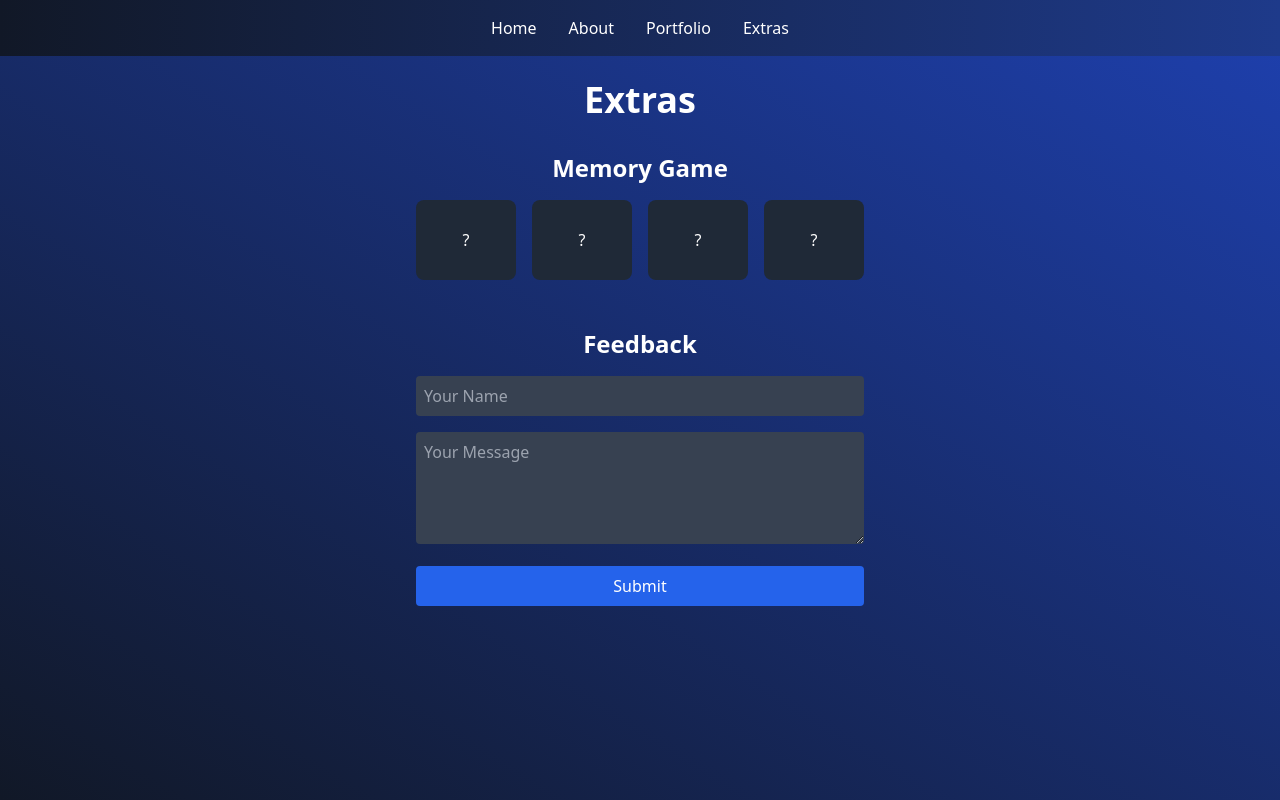
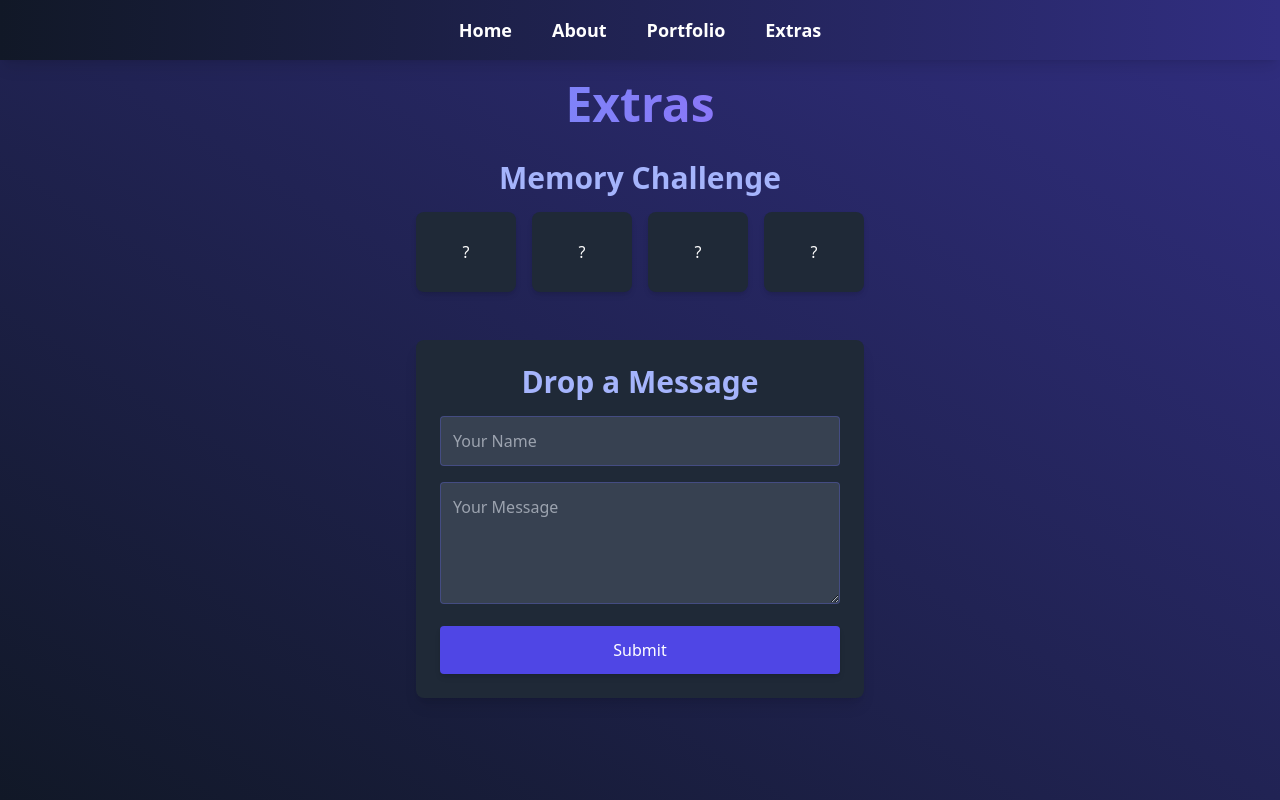
Before and after one commit to Somshubhro07/Portfolio, a React (Vite) app: page /extras in a window 1280 px wide. Built offline with nearby package versions, Linux system fonts and the light colour scheme.

Commit message:
Beautified website with updated UI, flying object, and other details

```diff
--- a/src/components/Navbar.jsx
+++ b/src/components/Navbar.jsx
@@ -6,13 +6,21 @@ const Navbar = () => {
     <motion.nav
       initial={{ y: -100 }}
       animate={{ y: 0 }}
-      className="fixed top-0 w-full bg-gradient-to-r from-gray-900 to-blue-900 text-white p-4 z-10"
+      className="fixed top-0 w-full bg-gradient-to-r from-gray-900 to-indigo-900 text-white p-4 z-10 shadow-lg"
     >
-      <ul className="flex justify-center space-x-8">
-        <li><NavLink to="/" className="hover:text-blue-300 transition">Home</NavLink></li>
-        <li><NavLink to="/about" className="hover:text-blue-300 transition">About</NavLink></li>
-        <li><NavLink to="/portfolio" className="hover:text-blue-300 transition">Portfolio</NavLink></li>
-        <li><NavLink to="/extras" className="hover:text-blue-300 transition">Extras</NavLink></li>
+      <ul className="flex justify-center space-x-10">
+        <li>
+          <NavLink to="/" className="text-lg hover:text-indigo-300 transition font-semibold">Home</NavLink>
+        </li>
+        <li>
+          <NavLink to="/about" className="text-lg hover:text-indigo-300 transition font-semibold">About</NavLink>
+        </li>
+        <li>
+          <NavLink to="/portfolio" className="text-lg hover:text-indigo-300 transition font-semibold">Portfolio</NavLink>
+        </li>
+        <li>
+          <NavLink to="/extras" className="text-lg hover:text-indigo-300 transition font-semibold">Extras</NavLink>
+        </li>
       </ul>
     </motion.nav>
   );
--- a/src/pages/Extras.jsx
+++ b/src/pages/Extras.jsx
@@ -4,10 +4,10 @@ import { motion } from 'framer-motion';
 const Extras = () => {
   // Memory Game State
   const [cards, setCards] = useState([
-    { id: 1, value: 'A', flipped: false },
-    { id: 2, value: 'A', flipped: false },
-    { id: 3, value: 'B', flipped: false },
-    { id: 4, value: 'B', flipped: false },
+    { id: 1, value: '💾', flipped: false },
+    { id: 2, value: '💾', flipped: false },
+    { id: 3, value: '🚀', flipped: false },
+    { id: 4, value: '🚀', flipped: false },
   ]);
   const [flipped, setFlipped] = useState([]);
 
@@ -45,26 +45,26 @@ const Extras = () => {
   };
 
   return (
-    <section className="min-h-screen pt-20 pb-10 bg-gradient-to-tr from-gray-900 to-blue-800 text-white">
+    <section className="min-h-screen pt-20 pb-10 bg-gradient-to-tr from-gray-900 to-indigo-900 text-white">
       <div className="max-w-5xl mx-auto">
         <motion.h2
           initial={{ opacity: 0 }}
           animate={{ opacity: 1 }}
-          className="text-4xl font-bold text-center mb-8"
+          className="text-5xl font-bold text-center mb-8 bg-clip-text text-transparent bg-gradient-to-r from-blue-400 to-purple-500"
         >
           Extras
         </motion.h2>
 
         {/* Mini Game */}
         <div className="mb-12">
-          <h3 className="text-2xl font-semibold text-center mb-4">Memory Game</h3>
+          <h3 className="text-3xl font-semibold text-center mb-4 text-indigo-300">Memory Challenge</h3>
           <div className="grid grid-cols-4 gap-4 max-w-md mx-auto">
             {cards.map(card => (
               <motion.div
                 key={card.id}
                 whileHover={{ scale: 1.05 }}
                 onClick={() => handleCardClick(card.id)}
-                className={`h-20 flex items-center justify-center bg-gray-800 rounded-lg cursor-pointer ${card.flipped ? 'bg-blue-600' : ''}`}
+                className={`h-20 flex items-center justify-center bg-gray-800 rounded-lg cursor-pointer shadow-md ${card.flipped ? 'bg-indigo-600' : 'bg-gray-700'}`}
               >
                 {card.flipped ? card.value : '?'}
               </motion.div>
@@ -73,26 +73,26 @@ const Extras = () => {
         </div>
 
         {/* Feedback Form */}
-        <div className="max-w-md mx-auto">
-          <h3 className="text-2xl font-semibold text-center mb-4">Feedback</h3>
+        <div className="max-w-md mx-auto bg-gray-800 p-6 rounded-lg shadow-lg">
+          <h3 className="text-3xl font-semibold text-center mb-4 text-indigo-300">Drop a Message</h3>
           <form onSubmit={handleSubmit} className="space-y-4">
             <input
               type="text"
               placeholder="Your Name"
               value={formData.name}
               onChange={(e) => setFormData({ ...formData, name: e.target.value })}
-              className="w-full p-2 rounded bg-gray-700 text-white"
+              className="w-full p-3 rounded bg-gray-700 text-white border border-indigo-500/30 focus:outline-none focus:border-indigo-500"
               required
             />
             <textarea
               placeholder="Your Message"
               value={formData.message}
               onChange={(e) => setFormData({ ...formData, message: e.target.value })}
-              className="w-full p-2 rounded bg-gray-700 text-white"
+              className="w-full p-3 rounded bg-gray-700 text-white border border-indigo-500/30 focus:outline-none focus:border-indigo-500"
               rows="4"
               required
             />
-            <button type="submit" className="w-full p-2 bg-blue-600 rounded hover:bg-blue-700 transition">
+            <button type="submit" className="w-full p-3 bg-indigo-600 rounded hover:bg-indigo-700 transition shadow-md">
               Submit
             </button>
           </form>
--- a/src/pages/Home.jsx
+++ b/src/pages/Home.jsx
@@ -1,22 +1,42 @@
+/* eslint-disable no-unused-vars */
 import { motion } from 'framer-motion';
 
 const Home = () => {
   return (
-    <section className="min-h-screen flex items-center justify-center bg-gradient-to-br from-gray-800 via-blue-900 to-black text-white">
+    <section className="min-h-screen flex items-center justify-center bg-gradient-to-br from-gray-900 via-indigo-900 to-black text-white relative overflow-hidden">
+      {/* Flying Object */}
+      <motion.div
+        animate={{
+          y: [0, -30, 0],
+          x: [0, 20, 0],
+          rotate: [0, 10, -10, 0],
+        }}
+        transition={{ duration: 4, repeat: Infinity, ease: 'easeInOut' }}
+        className="absolute top-20 left-10 text-4xl opacity-50"
+      >
+        💻
+      </motion.div>
+
       <motion.div
         initial={{ opacity: 0, y: 50 }}
         animate={{ opacity: 1, y: 0 }}
         transition={{ duration: 1 }}
-        className="text-center"
+        className="text-center z-10"
       >
-        <h1 className="text-5xl font-bold mb-4">Hi, I'm Brom Valdez</h1>
-        <p className="text-xl">A Creative Developer crafting stunning experiences.</p>
-        <motion.button
+        <h1 className="text-6xl font-bold mb-4 bg-clip-text text-transparent bg-gradient-to-r from-blue-400 to-purple-600">
+          Hi, I'm Somshubhro Guha
+        </h1>
+        <p className="text-2xl mb-6">BCA Student | The Heritage Academy</p>
+        <p className="text-lg max-w-md mx-auto">
+          Aspiring developer passionate about coding, problem-solving, and building impactful projects.
+        </p>
+        <motion.a
+          href="#portfolio"
           whileHover={{ scale: 1.05 }}
-          className="mt-6 px-6 py-2 bg-blue-600 rounded-full hover:bg-blue-700 transition"
+          className="mt-6 inline-block px-8 py-3 bg-indigo-600 rounded-full hover:bg-indigo-700 transition shadow-lg"
         >
-          Explore My Work
-        </motion.button>
+          See My Work
+        </motion.a>
       </motion.div>
     </section>
   );
--- a/src/pages/Portfolio.jsx
+++ b/src/pages/Portfolio.jsx
@@ -4,29 +4,29 @@ import { motion } from 'framer-motion';
 const Portfolio = () => {
   const [filter, setFilter] = useState('all');
   const projects = [
-    { id: 1, title: 'E-Commerce Platform', category: 'web', link: '#', desc: 'A sleek online store.' },
-    { id: 2, title: 'Art Gallery', category: 'design', link: '#', desc: 'A minimalist gallery UI.' },
-    { id: 3, title: 'Task Manager', category: 'web', link: '#', desc: 'A productivity app.' },
+    { id: 1, title: 'Portfolio Website', category: 'web', link: 'https://github.com/Somshubhro07/portfolio-stunning', desc: 'This very site! Built with React and Tailwind.' },
+    { id: 2, title: 'LeetCode Solutions', category: 'coding', link: 'https://leetcode.com/u/Somshubhro_7', desc: 'Optimized algorithms and solutions.' },
+    { id: 3, title: 'GitHub Projects', category: 'web', link: 'https://github.com/Somshubhro07', desc: 'Collection of my coding experiments.' },
   ];
 
   const filteredProjects = filter === 'all' ? projects : projects.filter(p => p.category === filter);
 
   return (
-    <section className="min-h-screen pt-20 pb-10 bg-gradient-to-b from-gray-800 to-blue-900 text-white">
+    <section className="min-h-screen pt-20 pb-10 bg-gradient-to-b from-indigo-900 to-gray-900 text-white">
       <div className="max-w-5xl mx-auto">
         <motion.h2
           initial={{ opacity: 0 }}
           animate={{ opacity: 1 }}
-          className="text-4xl font-bold text-center mb-8"
+          className="text-5xl font-bold text-center mb-8 bg-clip-text text-transparent bg-gradient-to-r from-blue-400 to-purple-500"
         >
-          Portfolio
+          My Portfolio
         </motion.h2>
         <div className="flex justify-center gap-4 mb-8">
-          {['all', 'web', 'design'].map(category => (
+          {['all', 'web', 'coding'].map(category => (
             <button
               key={category}
               onClick={() => setFilter(category)}
-              className={`px-4 py-2 rounded-full ${filter === category ? 'bg-blue-600' : 'bg-gray-700'} hover:bg-blue-500 transition`}
+              className={`px-6 py-2 rounded-full ${filter === category ? 'bg-indigo-600' : 'bg-gray-700'} hover:bg-indigo-500 transition shadow-md`}
             >
               {category.charAt(0).toUpperCase() + category.slice(1)}
             </button>
@@ -38,12 +38,12 @@ const Portfolio = () => {
               key={project.id}
               initial={{ opacity: 0, scale: 0.9 }}
               animate={{ opacity: 1, scale: 1 }}
-              whileHover={{ scale: 1.03 }}
-              className="bg-gray-900 p-4 rounded-lg shadow-lg"
+              whileHover={{ scale: 1.03, boxShadow: '0 10px 20px rgba(0, 0, 0, 0.3)' }}
+              className="bg-gray-800 p-6 rounded-lg shadow-lg border border-indigo-500/20"
             >
-              <h3 className="text-xl font-semibold">{project.title}</h3>
-              <p className="text-sm text-gray-300">{project.desc}</p>
-              <a href={project.link} className="text-blue-400 hover:underline">View Project</a>
+              <h3 className="text-2xl font-semibold text-blue-300">{project.title}</h3>
+              <p className="text-sm text-gray-300 mt-2">{project.desc}</p>
+              <a href={project.link} target="_blank" className="inline-block mt-4 text-indigo-400 hover:underline">View Project</a>
             </motion.div>
           ))}
         </div>
```
Also changed, not shown: src/pages/About.jsx (+11 -13 lines).
